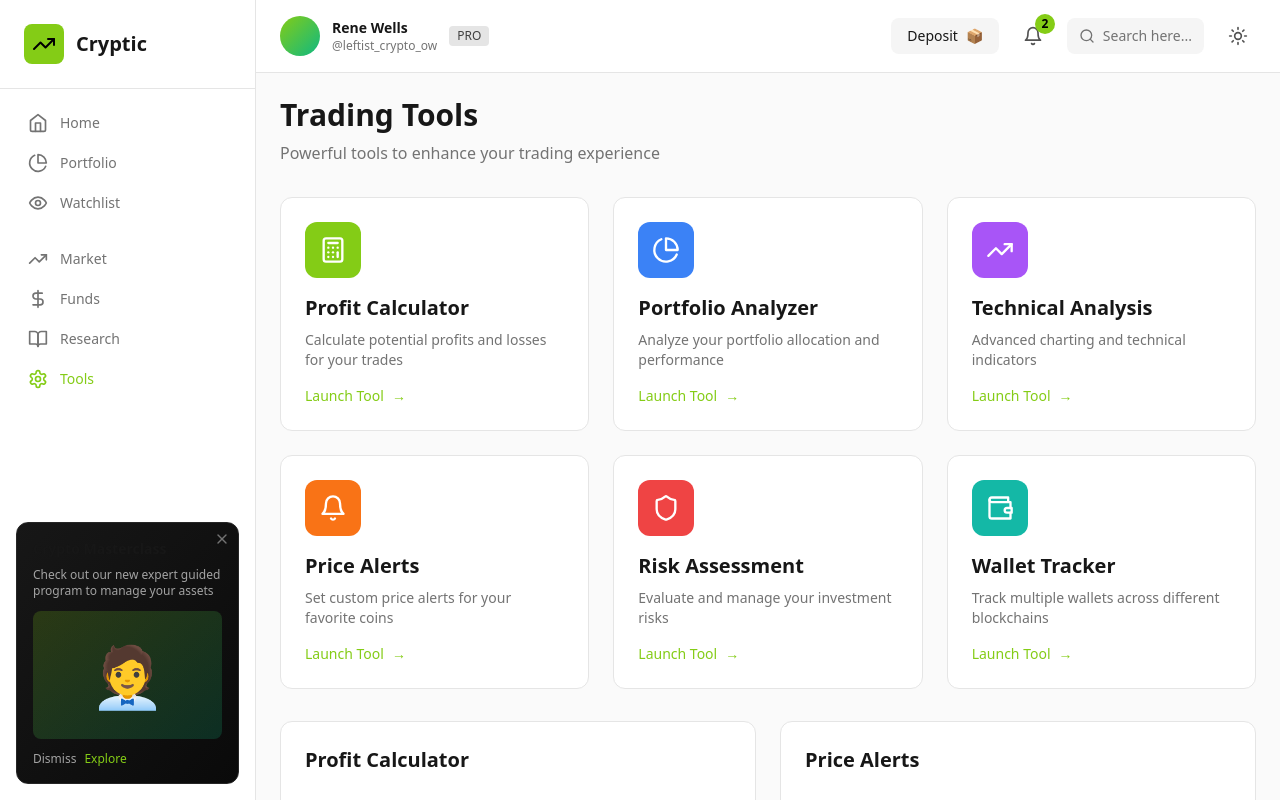
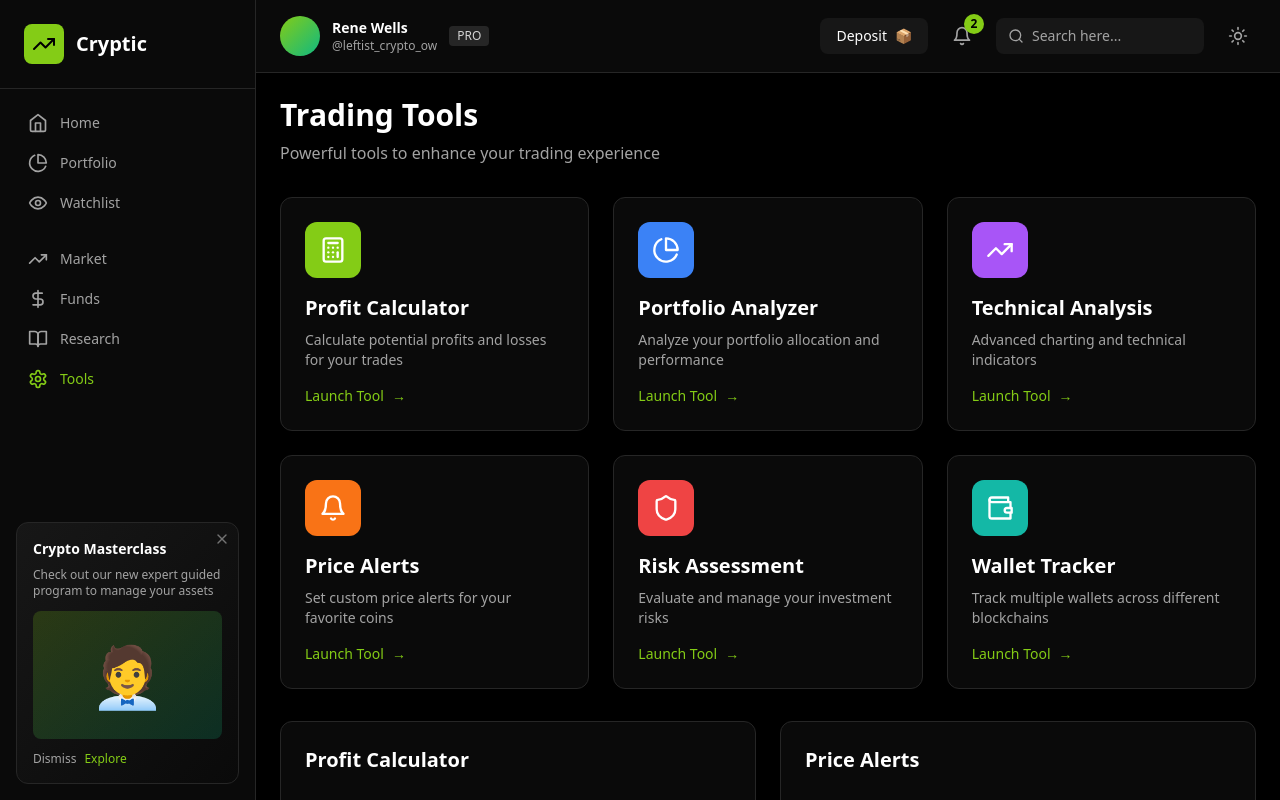
Before and after one commit to Bunny-777/Trading-dashboard, a React (Vite) app: page /tools in a window 1280 px wide. Built offline with nearby package versions, Linux system fonts and the light colour scheme.

Commit message:
fixed dark mode and global search option

```diff
--- a/src/components/Header.tsx
+++ b/src/components/Header.tsx
@@ -21,10 +21,15 @@ export default function Header() {
 
           <NotificationsPanel />
 
-          <div className="flex items-center gap-2 px-3 py-2 bg-neutral-100 dark:bg-neutral-900 rounded-lg cursor-pointer hover:bg-neutral-200 dark:hover:bg-neutral-800 transition-colors">
-            <Search className="w-4 h-4 text-neutral-500 dark:text-neutral-400" />
-            <span className="text-sm text-neutral-500 dark:text-neutral-400">Search here...</span>
-          </div>
+          <div className="flex items-center gap-2 px-3 py-2 bg-neutral-100 dark:bg-neutral-900 rounded-lg hover:bg-neutral-200 dark:hover:bg-neutral-800 transition-colors">
+  <Search className="w-4 h-4 text-neutral-500 dark:text-neutral-400" />
+  <input
+    type="text"
+    placeholder="Search here..."
+    className="bg-transparent border-none outline-none text-sm text-neutral-900 dark:text-neutral-100 placeholder-neutral-500 dark:placeholder-neutral-400 w-40 focus:w-56 transition-all"
+  />
+</div>
+
 
           <button
             onClick={toggleTheme}
--- a/tailwind.config.js
+++ b/tailwind.config.js
@@ -1,5 +1,6 @@
 /** @type {import('tailwindcss').Config} */
 export default {
+  darkMode: 'class',
   content: ['./index.html', './src/**/*.{js,ts,jsx,tsx}'],
   theme: {
     extend: {},
```
